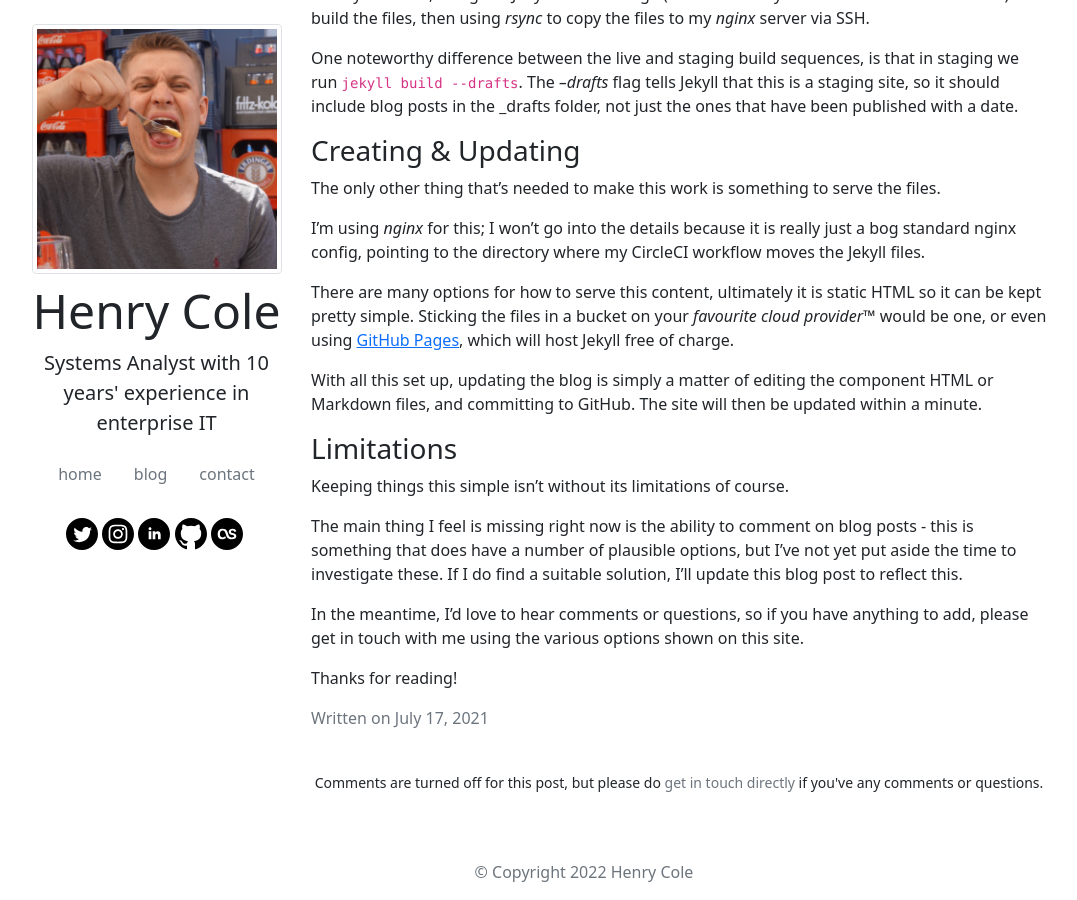
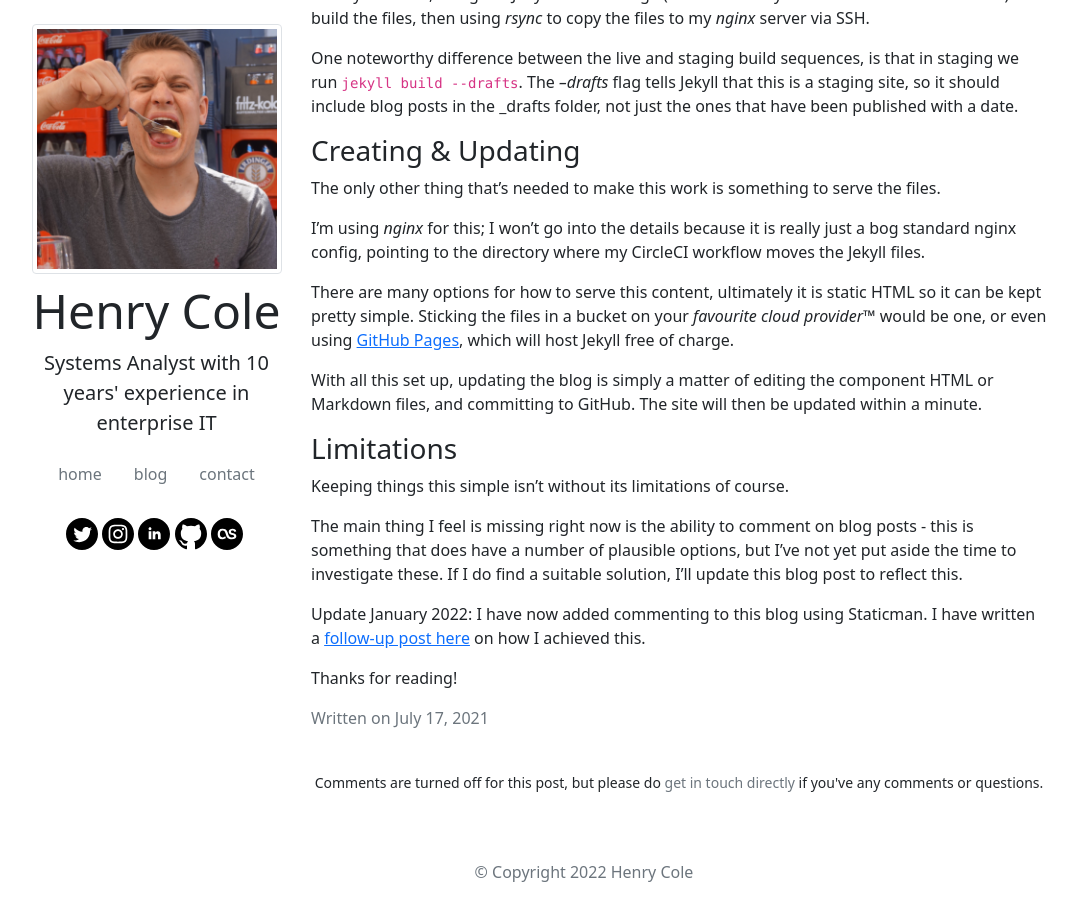
Before and after one commit to hcuk94/henry-personal-website, a Jekyll site: the page built from _posts/2021-07-17-Building-a-Basic-Personal-Blog-using-Jekyll.md, in a window 1280 px wide and 900 px high, scrolled down 3025 px. Shown: the whole window, without its empty margins (56-1133 px from the left). Built offline with Jekyll 4.4.1, drawn with Linux system fonts in a browser that asks for light colours.

Commit message:
enable comments on some blog posts

```diff
--- a/_posts/2021-07-17-Building-a-Basic-Personal-Blog-using-Jekyll.md
+++ b/_posts/2021-07-17-Building-a-Basic-Personal-Blog-using-Jekyll.md
@@ -135,6 +135,6 @@ Keeping things this simple isn't without its limitations of course.
 
 The main thing I feel is missing right now is the ability to comment on blog posts - this is something that does have a number of plausible options, but I've not yet put aside the time to investigate these. If I do find a suitable solution, I'll update this blog post to reflect this.
 
-In the meantime, I'd love to hear comments or questions, so if you have anything to add, please get in touch with me using the various options shown on this site.
+Update January 2022: I have now added commenting to this blog using Staticman. I have written a [follow-up post here](https://www.henrycole.uk/2022/01/09/Adding-Comment-Functionality-to-My-Static-Jekyll-Blog-Using-Staticman.html) on how I achieved this.
 
 Thanks for reading!
```
Also changed, not shown: _drafts/Adding-Comment-Functionality-to-My-Static-Jekyll-Blog-Using-Staticman.md (+4 -2 lines), _posts/2021-12-02-Delivering-Rural-Broadband-over-4G.md (+1 -0 lines), _posts/2021-12-28-Locking-the-Teltonika-RUT360-to-a-Specific-Cell.md (+1 -0 lines).
